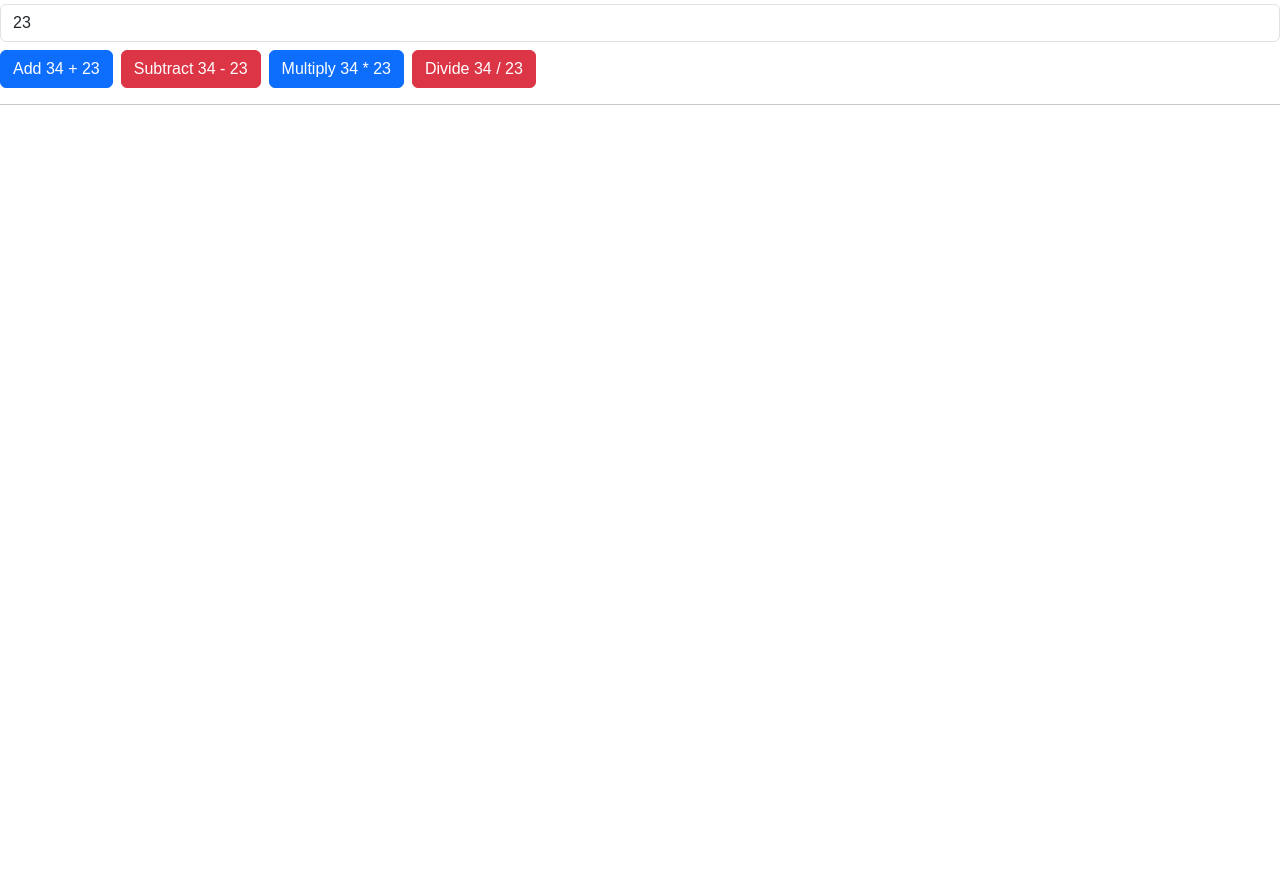
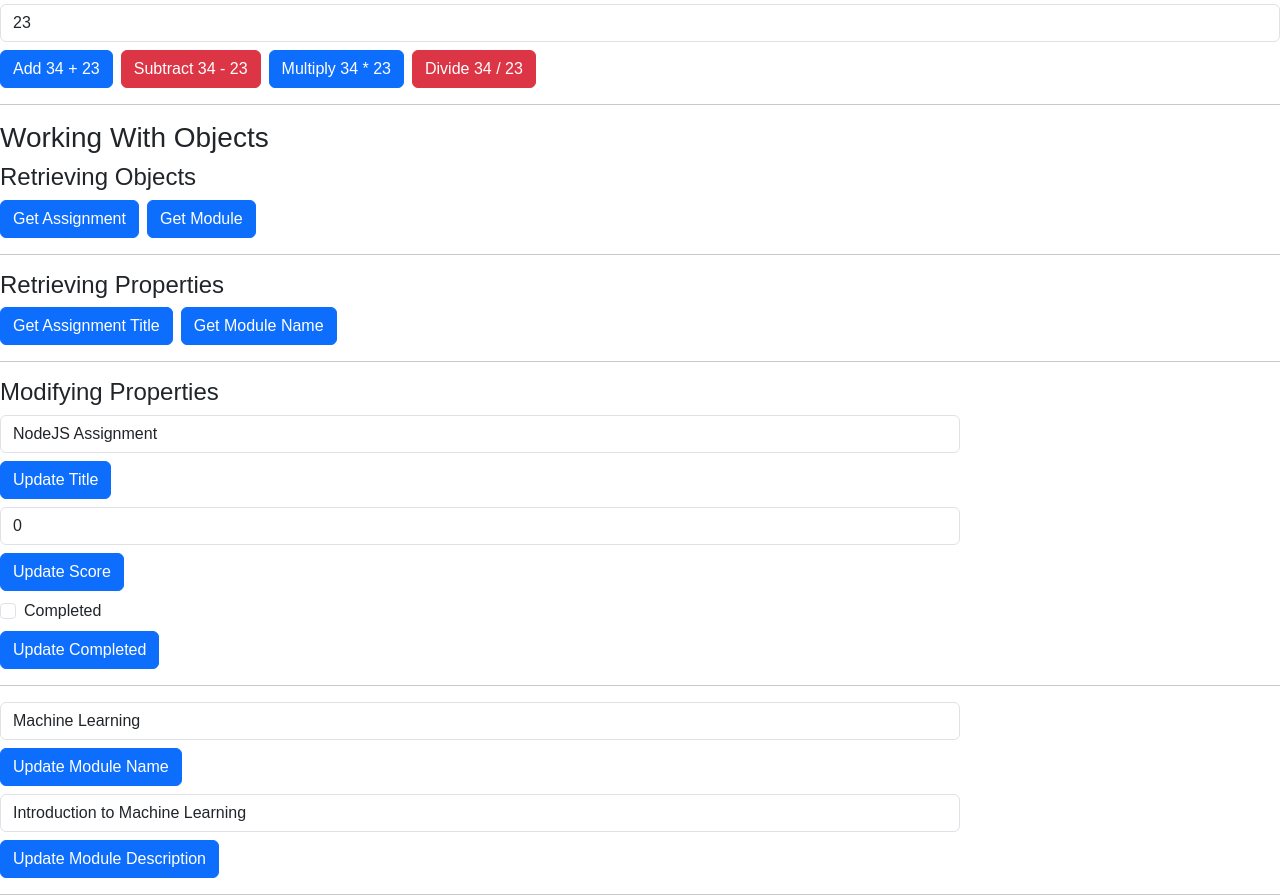
Before and after one commit to VanditGupta/kanbas-react-web-app, a React (Create React App) app: page /#/Labs/Lab5 in a window 1280 px wide. Shown: the part 660-1555 px from the top of the page. Before the commit the page ends 800 px from the top, so only its background shows below. Built offline with nearby package versions, Linux system fonts and the light colour scheme; the HTML template or start-up script is replaced by a standard one.

Commit message:
Implemented 3.3

```diff
--- /dev/null
+++ b/src/Labs/Lab5/WorkingWithObjects.tsx
@@ -0,0 +1,150 @@
+import React, { useState } from "react";
+
+const REMOTE_SERVER = process.env.REACT_APP_REMOTE_SERVER;
+
+export default function WorkingWithObjects() {
+  const [assignment, setAssignment] = useState({
+    id: 1,
+    title: "NodeJS Assignment",
+    description: "Create a NodeJS server with ExpressJS",
+    due: "2021-10-10",
+    completed: false,
+    score: 0,
+  });
+
+  const [module, setModule] = useState({
+    id: 1,
+    name: "Machine Learning",
+    description: "Introduction to Machine Learning",
+    course: "CS1237",
+  });
+
+  const ASSIGNMENT_API_URL = `${REMOTE_SERVER}/lab5/assignment`;
+  const MODULE_API_URL = `${REMOTE_SERVER}/lab5/module`;
+
+  return (
+    <div id="wd-working-with-objects">
+      <h3>Working With Objects</h3>
+
+      <h4>Retrieving Objects</h4>
+      <a
+        id="wd-retrieve-assignments"
+        className="btn btn-primary"
+        href={`${REMOTE_SERVER}/lab5/assignment`}
+      >
+        Get Assignment
+      </a>
+      <a
+        id="wd-retrieve-module"
+        className="btn btn-primary ms-2"
+        href={`${REMOTE_SERVER}/lab5/module`}
+      >
+        Get Module
+      </a>
+      <hr />
+
+      <h4>Retrieving Properties</h4>
+      <a
+        id="wd-retrieve-assignment-title"
+        className="btn btn-primary"
+        href={`${REMOTE_SERVER}/lab5/assignment/title`}
+      >
+        Get Assignment Title
+      </a>
+      <a
+        id="wd-retrieve-module-name"
+        className="btn btn-primary ms-2"
+        href={`${REMOTE_SERVER}/lab5/module/name`}
+      >
+        Get Module Name
+      </a>
+      <hr />
+
+      <h4>Modifying Properties</h4>
+      <input
+        className="form-control w-75 mb-2"
+        id="wd-assignment-title"
+        value={assignment.title}
+        onChange={(e) =>
+          setAssignment({ ...assignment, title: e.target.value })
+        }
+      />
+      <a
+        id="wd-update-assignment-title"
+        className="btn btn-primary"
+        href={`${ASSIGNMENT_API_URL}/title/${assignment.title}`}
+      >
+        Update Title
+      </a>
+
+      <input
+        className="form-control w-75 mt-2 mb-2"
+        id="wd-assignment-score"
+        type="number"
+        value={assignment.score}
+        onChange={(e) =>
+          setAssignment({ ...assignment, score: Number(e.target.value) })
+        }
+      />
+      <a
+        id="wd-update-assignment-score"
+        className="btn btn-primary"
+        href={`${ASSIGNMENT_API_URL}/score/${assignment.score}`}
+      >
+        Update Score
+      </a>
+
+      <div className="form-check mt-2 mb-2">
+        <input
+          className="form-check-input"
+          type="checkbox"
+          id="wd-assignment-completed"
+          checked={assignment.completed}
+          onChange={(e) =>
+            setAssignment({ ...assignment, completed: e.target.checked })
+          }
+        />
+        <label className="form-check-label" htmlFor="wd-assignment-completed">
+          Completed
+        </label>
+      </div>
+      <a
+        id="wd-update-assignment-completed"
+        className="btn btn-primary"
+        href={`${ASSIGNMENT_API_URL}/completed/${assignment.completed}`}
+      >
+        Update Completed
+      </a>
+      <hr />
+
+      <input
+        className="form-control w-75 mb-2"
+        id="wd-module-name"
+        value={module.name}
+        onChange={(e) => setModule({ ...module, name: e.target.value })}
+      />
+      <a
+        id="wd-update-module-name"
+        className="btn btn-primary"
+        href={`${MODULE_API_URL}/name/${module.name}`}
+      >
+        Update Module Name
+      </a>
+
+      <input
+        className="form-control w-75 mt-2 mb-2"
+        id="wd-module-description"
+        value={module.description}
+        onChange={(e) => setModule({ ...module, description: e.target.value })}
+      />
+      <a
+        id="wd-update-module-description"
+        className="btn btn-primary"
+        href={`${MODULE_API_URL}/description/${module.description}`}
+      >
+        Update Module Description
+      </a>
+      <hr />
+    </div>
+  );
+}
--- a/src/Labs/Lab5/index.tsx
+++ b/src/Labs/Lab5/index.tsx
@@ -1,6 +1,7 @@
 import EnvironmentVariables from "./EnvironmentVariables";
 import PathParameters from "./PathParameters";
 import QueryParameters from "./QueryParameters";
+import WorkingWithObjects from "./WorkingWithObjects";
 
 const REMOTE_SERVER = process.env.REACT_APP_REMOTE_SERVER;
 export default function Lab5() {
@@ -16,6 +17,7 @@ export default function Lab5() {
       <EnvironmentVariables />
       <PathParameters />
       <QueryParameters />
+      <WorkingWithObjects />
     </div>
   );
 }
```
